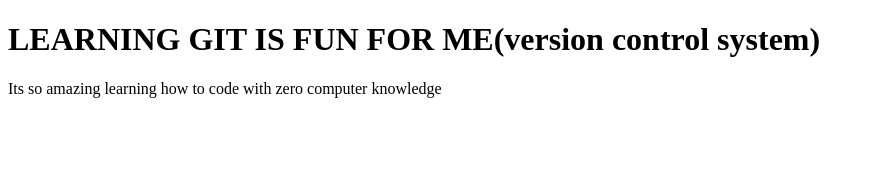
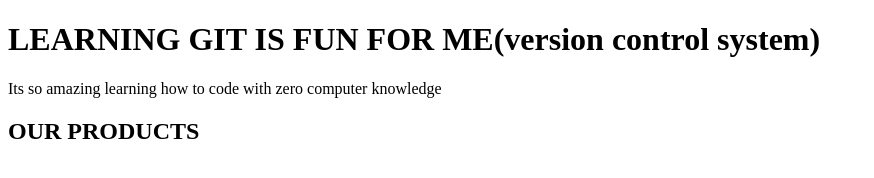
Before and after one commit to DevSkillsSeeker/campinAurora, a plain HTML site: page index.html in a window 1280 px wide. Shown: the whole page, without its empty margins (0-874 px from the left). Drawn offline with Linux system fonts and the light colour scheme.

Commit message:
section heading

```diff
--- a/index.html
+++ b/index.html
@@ -9,6 +9,13 @@
 <body>
     <h1>LEARNING GIT IS FUN FOR ME(version control system)</h1>
     <p>Its so amazing learning how to code with zero computer knowledge</p>
+    <section class="product">
+        <h2 class="product-title">
+        OUR PRODUCTS
+        </h2>
+
+
+    </section>
 
 </body>
 </html>
```
